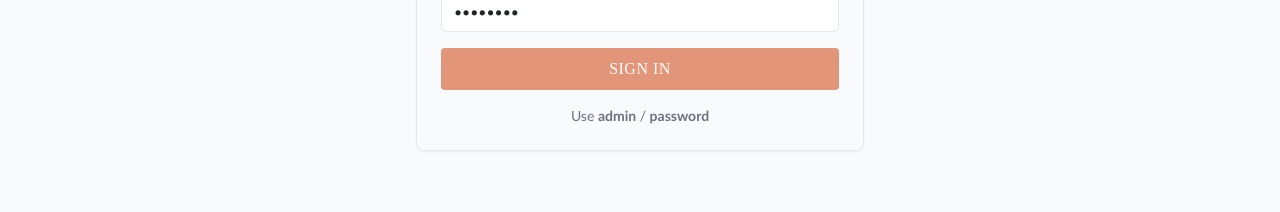
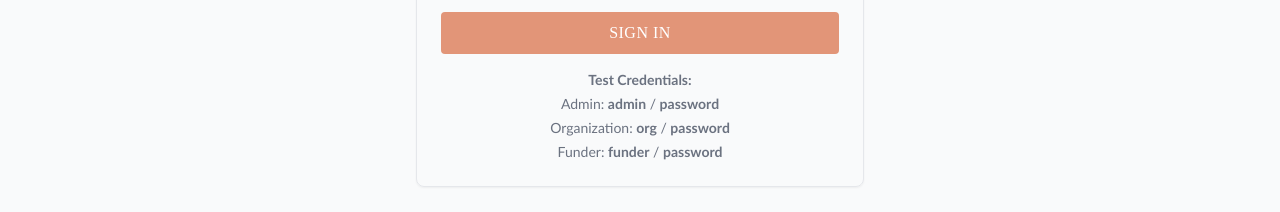
Before and after one commit to audsmith28/icar, a Next.js app: page /en/auth/signin in a window 1280 px wide. Shown: the part 506-718 px from the top of the page. Built offline with nearby package versions, Linux system fonts and the light colour scheme; no server answers.

Commit message:
Update signin page to show all test credentials
- Display admin, org, and funder login credentials
- Makes it easier to test different role views

```diff
--- a/src/app/[locale]/auth/signin/page.tsx
+++ b/src/app/[locale]/auth/signin/page.tsx
@@ -46,8 +46,11 @@ export default function SignInPage() {
                         </div>
                         <Button type="submit" className="w-full">Sign In</Button>
                     </form>
-                    <div className="mt-4 text-center text-sm text-gray-500">
-                        <p>Use <strong>admin</strong> / <strong>password</strong></p>
+                    <div className="mt-4 text-center text-sm text-gray-500 space-y-1">
+                        <p className="font-semibold">Test Credentials:</p>
+                        <p>Admin: <strong>admin</strong> / <strong>password</strong></p>
+                        <p>Organization: <strong>org</strong> / <strong>password</strong></p>
+                        <p>Funder: <strong>funder</strong> / <strong>password</strong></p>
                     </div>
                 </CardContent>
             </Card>
```
